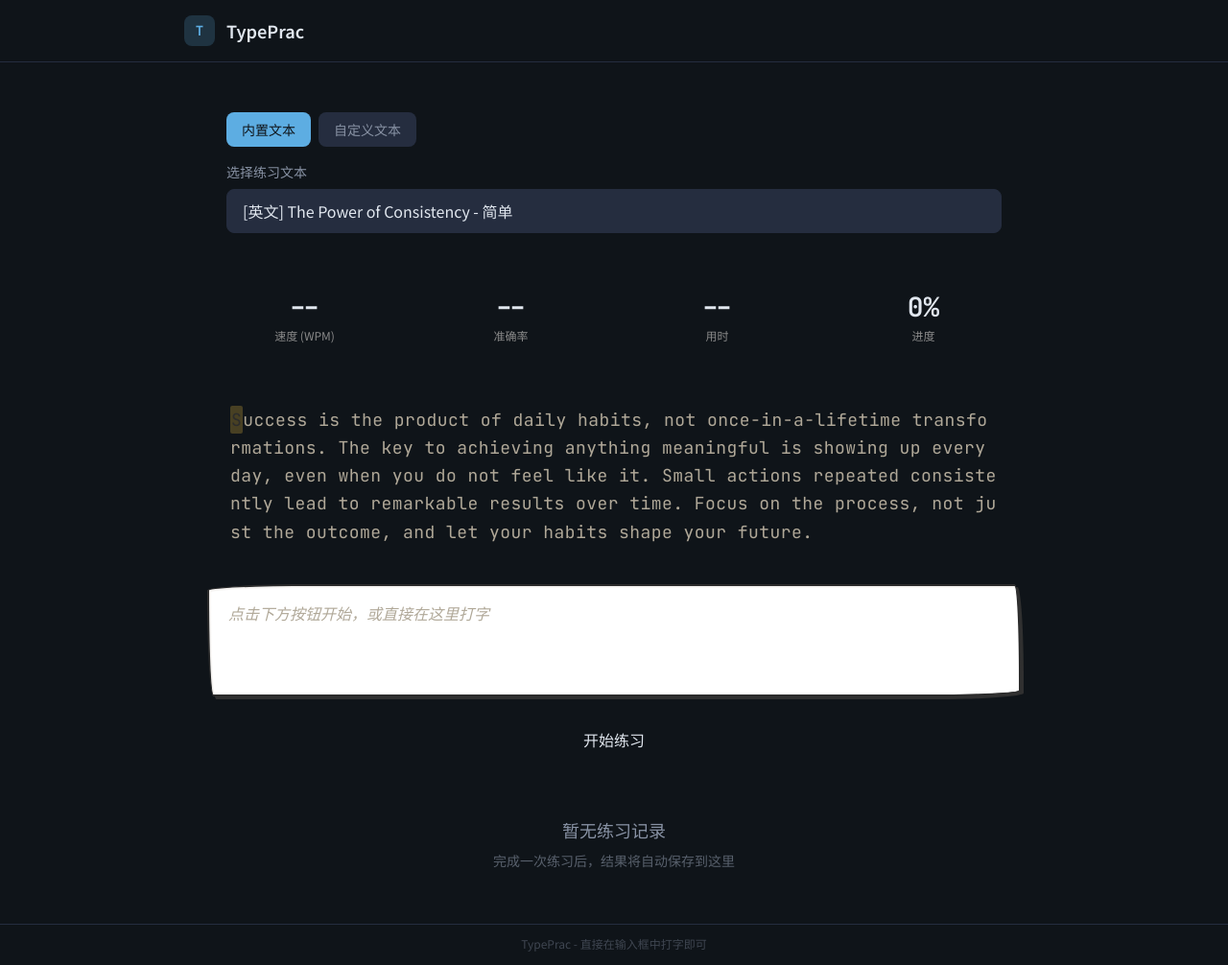
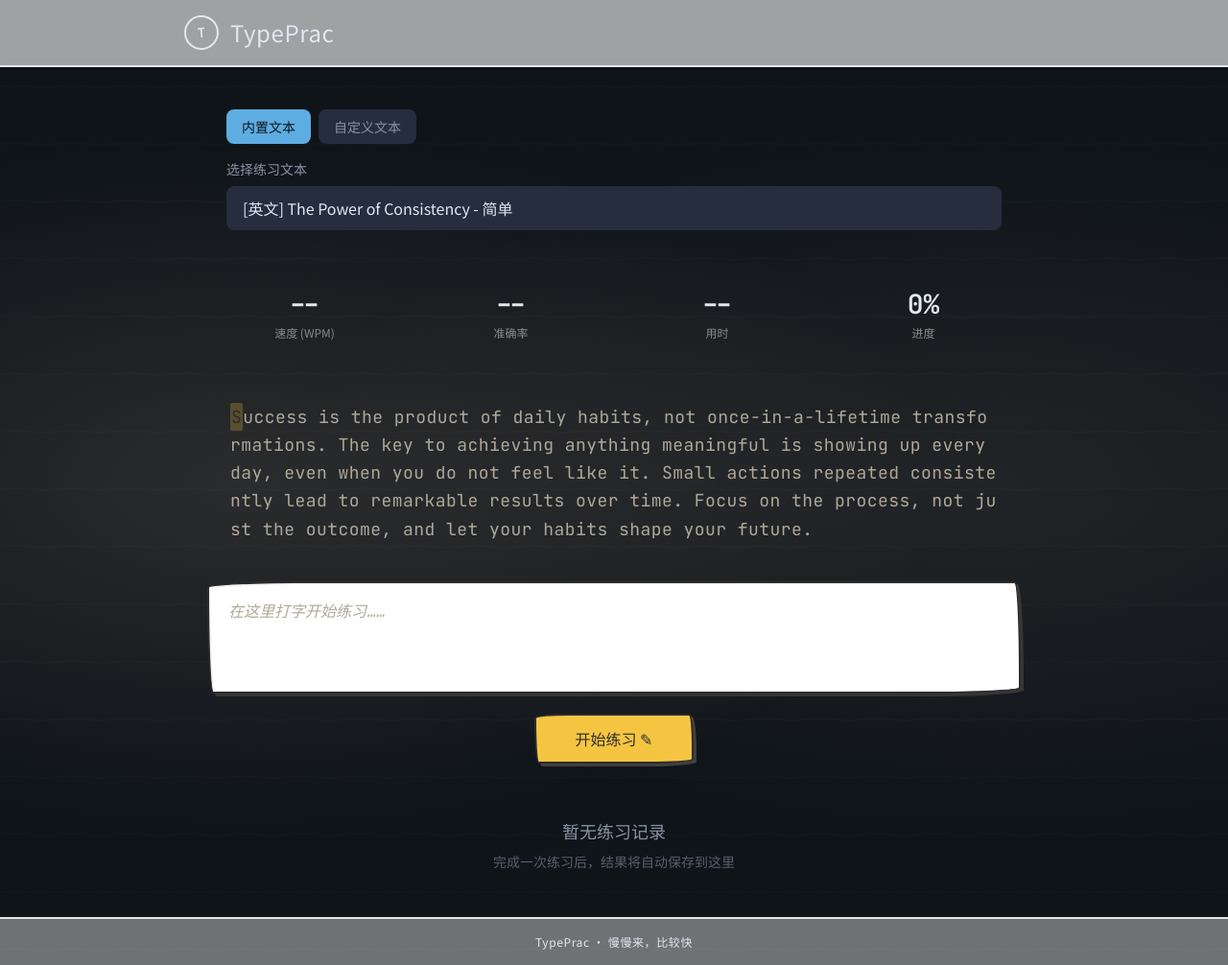
Before and after one commit to 74knhjcv9t-ship-it/typing-app, a React (Vite) app: page / in a window 1280 px wide. Shown: the whole page at 96% size. Built offline with nearby package versions, Linux system fonts and the light colour scheme; the HTML template or start-up script is replaced by a standard one.

Commit message:
hand-drawn pencil theme

```diff
--- a/src/App.tsx
+++ b/src/App.tsx
@@ -48,20 +48,36 @@ const App: React.FC = () => {
     (ch, i) => i < state.text.length && ch === state.text[i]
   ).length
 
+  // 获取当前文本的来源信息
+  const sourceInfo = useMemo(() => {
+    if (mode === 'builtin' && selectedText.source) {
+      return selectedText.source
+    }
+    return null
+  }, [mode, selectedText])
+
   return (
-    <div className="min-h-screen bg-bg-primary flex flex-col">
-      <header className="border-b border-bg-tertiary px-6 py-4">
+    <div className="min-h-screen flex flex-col">
+      {/* 顶栏 - 手绘风格 */}
+      <header className="border-b-2 border-ink px-6 py-4 bg-white/60 backdrop-blur-sm">
         <div className="max-w-4xl mx-auto flex items-center justify-between">
           <div className="flex items-center gap-3">
-            <div className="w-8 h-8 rounded-lg bg-accent/20 flex items-center justify-center">
-              <span className="text-accent font-bold font-mono text-sm">T</span>
+            <div className="w-9 h-9 rounded-full border-2 border-ink flex items-center justify-center bg-pencil -rotate-6">
+              <span className="text-ink font-bold font-mono text-sm">T</span>
             </div>
-            <h1 className="text-text-primary font-semibold text-lg">TypePrac</h1>
+            <h1 className="text-ink font-handwriting text-2xl tracking-wide">TypePrac</h1>
           </div>
+          {sourceInfo && (
+            <div className="text-ink-lighter text-sm font-handwriting tracking-wider">
+              —— {sourceInfo}
+            </div>
+          )}
         </div>
       </header>
 
-      <main className="flex-1 max-w-4xl mx-auto w-full px-6 py-8">
+      {/* 主内容 */}
+      <main className="flex-1 max-w-4xl mx-auto w-full px-6 py-6">
+        {/* 文本选择 */}
         <ModeSelector
           selectedId={selectedText.id}
           onSelect={(t) => { setSelectedText(t); setShowResult(false) }}
@@ -71,6 +87,7 @@ const App: React.FC = () => {
           onModeChange={(m) => { setMode(m); setShowResult(false) }}
         />
 
+        {/* 统计面板 */}
         <StatsPanel
           stats={state.stats}
           totalLength={activeText.length}
@@ -89,14 +106,14 @@ const App: React.FC = () => {
           typedChars={state.typedChars}
         />
 
-        {/* 可见输入框 */}
+        {/* 打字输入框 */}
         <textarea
           ref={inputRef}
-          className="typing-textarea"
+          className="typing-textarea mb-4"
           onInput={handleInput}
           onCompositionStart={handleCompositionStart}
           onCompositionEnd={handleCompositionEnd}
-          placeholder={state.isActive ? '' : '点击下方按钮开始，或直接在这里打字'}
+          placeholder={state.isActive ? '' : '在这里打字开始练习……'}
           autoComplete="off"
           autoCorrect="off"
           autoCapitalize="off"
@@ -104,25 +121,29 @@ const App: React.FC = () => {
           rows={3}
         />
 
-        <div className="flex justify-center gap-3 mt-4 mb-8">
+        {/* 控制按钮 */}
+        <div className="flex justify-center gap-4 mb-8">
           {!state.isActive && !state.isFinished ? (
-            <button className="btn-primary px-8 py-3 text-base" onClick={start}>
-              开始练习
+            <button className="btn-pencil btn-pencil-primary px-10 py-3 text-base" onClick={start}>
+              开始练习 ✎
             </button>
           ) : (
-            <button className="btn-secondary px-8 py-3 text-base" onClick={() => reset()}>
-              重新开始
+            <button className="btn-pencil px-10 py-3 text-base" onClick={() => reset()}>
+              重新开始 ↻
             </button>
           )}
         </div>
 
+        {/* 历史记录 */}
         <HistoryPanel records={history} onRefresh={loadHistory} />
       </main>
 
-      <footer className="border-t border-bg-tertiary px-6 py-3 text-center text-text-secondary/40 text-xs">
-        TypePrac - 直接在输入框中打字即可
+      {/* 底部 */}
+      <footer className="border-t-2 border-ink px-6 py-4 text-center text-ink-lighter text-xs font-handwriting tracking-wider bg-white/40">
+        TypePrac · 慢慢来，比较快
       </footer>
 
+      {/* 结果弹窗 */}
       {showResult && state.stats && (
         <ResultModal
           stats={state.stats}
```
